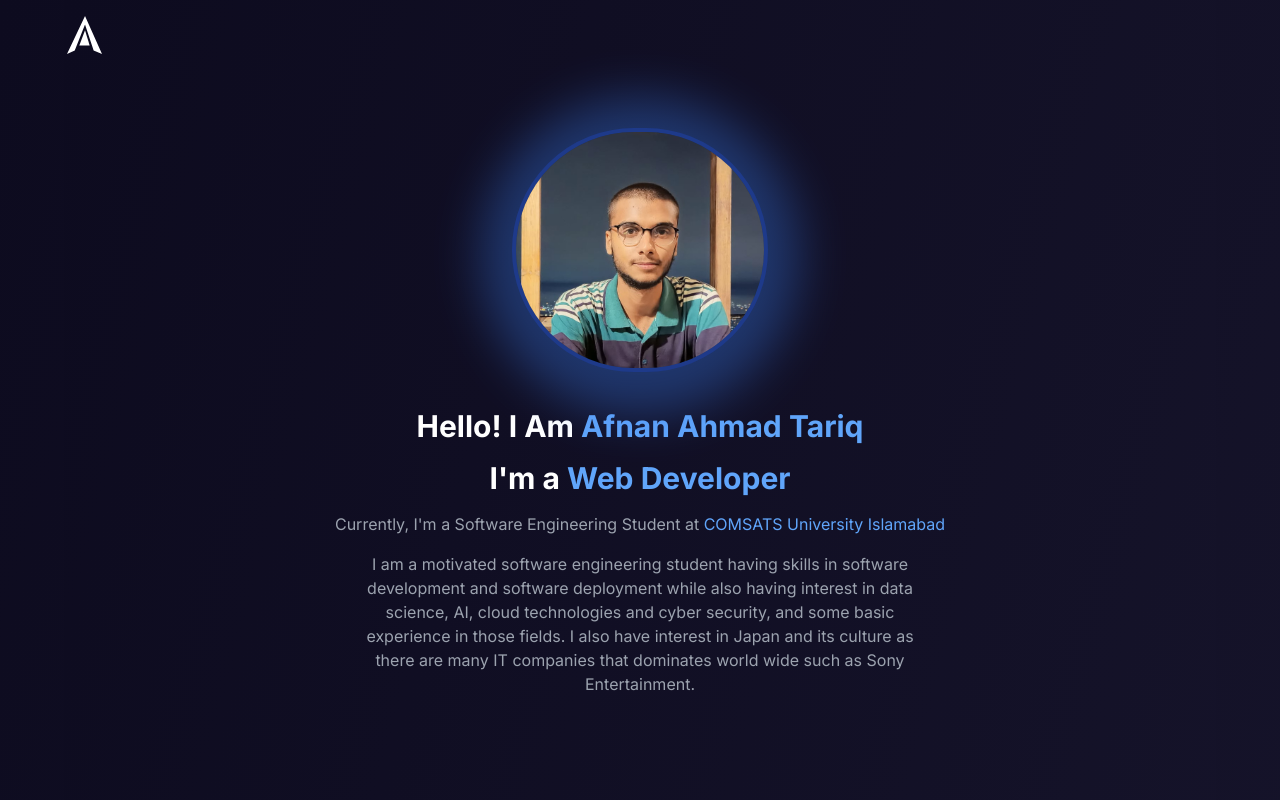
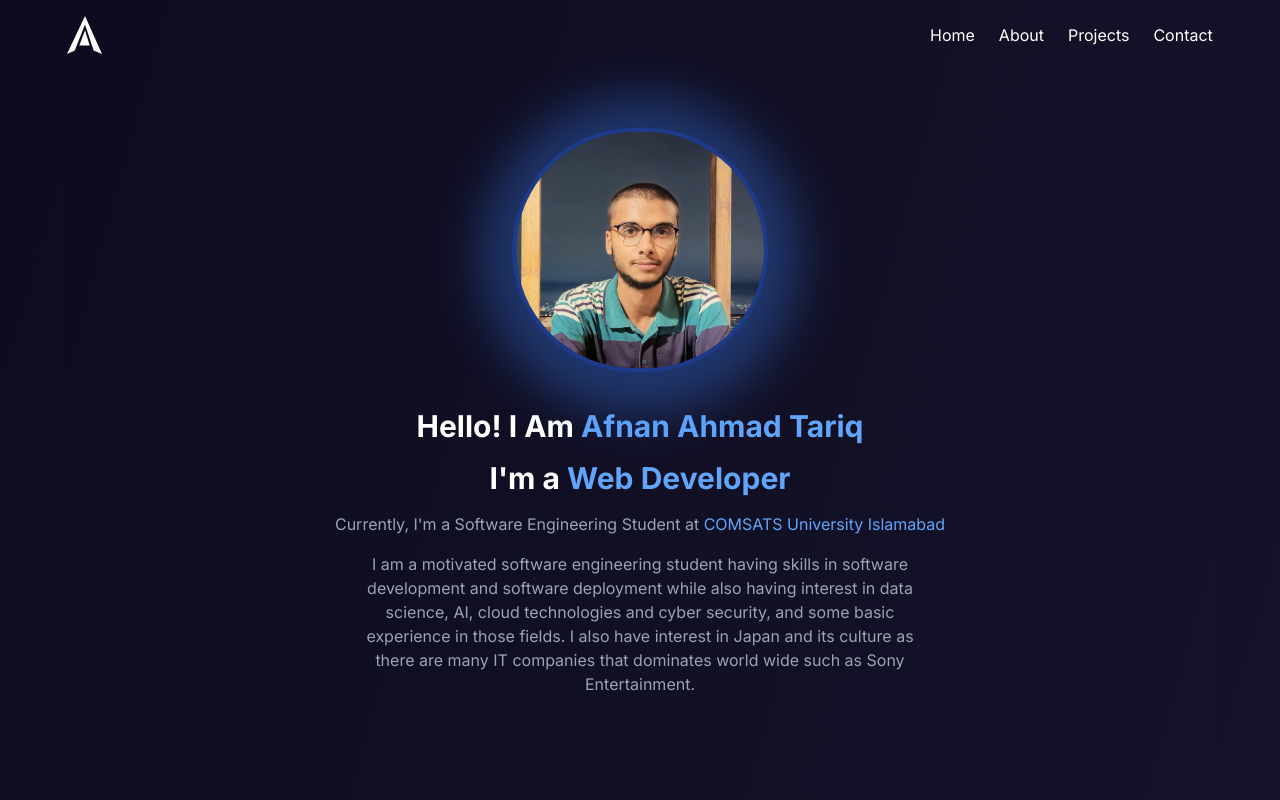
Before and after one commit to AfnanAhmadTariq/Portfolio, a Next.js app: page / in a window 1280 px wide. Shown: the top 800 px of the page. Built offline with nearby package versions, Linux system fonts and the light colour scheme.

Commit message:
v1.5
fixing navbar

```diff
--- a/components/Navbar.tsx
+++ b/components/Navbar.tsx
@@ -39,10 +39,18 @@ export default function Navbar() {
           <div className="lg:hidden flex items-center" onClick={toggleMobileMenu}>
             <span className="text-white text-2xl">&#9776;</span>
           </div>
+
+          {/* Desktop Navigation Links */}
+          <div className="hidden lg:flex gap-6">
+            <Link href="/#home" className="hover:text-blue-400 transition-colors">Home</Link>
+            <Link href="/#about" className="hover:text-blue-400 transition-colors">About</Link>
+            <Link href="/#projects" className="hover:text-blue-400 transition-colors">Projects</Link>
+            <Link href="/#contact" className="hover:text-blue-400 transition-colors">Contact</Link>
+          </div>
         </div>
       </div>
 
-      {/* Sidebar */}
+      {/* Sidebar for Mobile */}
       <div className={`fixed top-0 left-0 w-64 h-full bg-[#0D0B1F] text-white z-40 transform transition-all duration-300 ${isMobileMenuOpen ? 'translate-x-0' : '-translate-x-full'}`}>
         <div className="flex justify-end p-4">
           <button onClick={toggleMobileMenu} className="text-white text-3xl">×</button>
```
